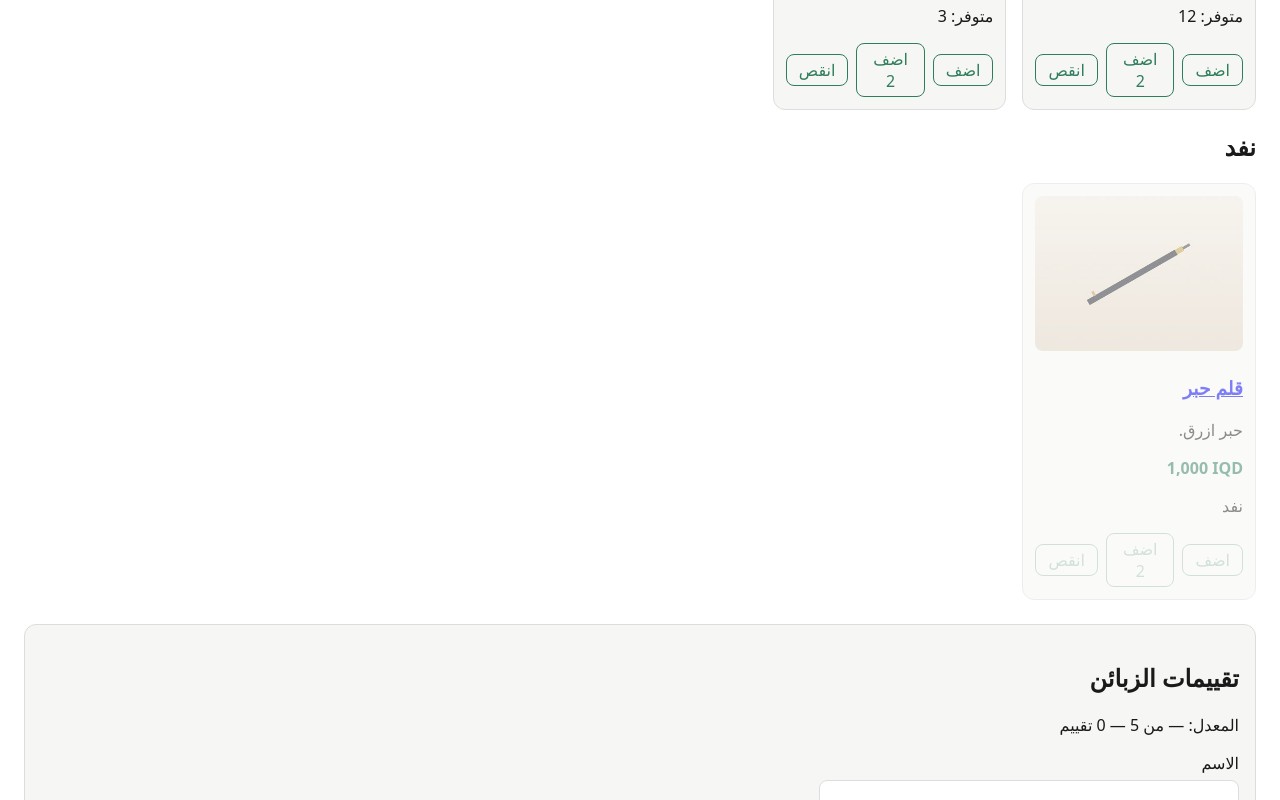
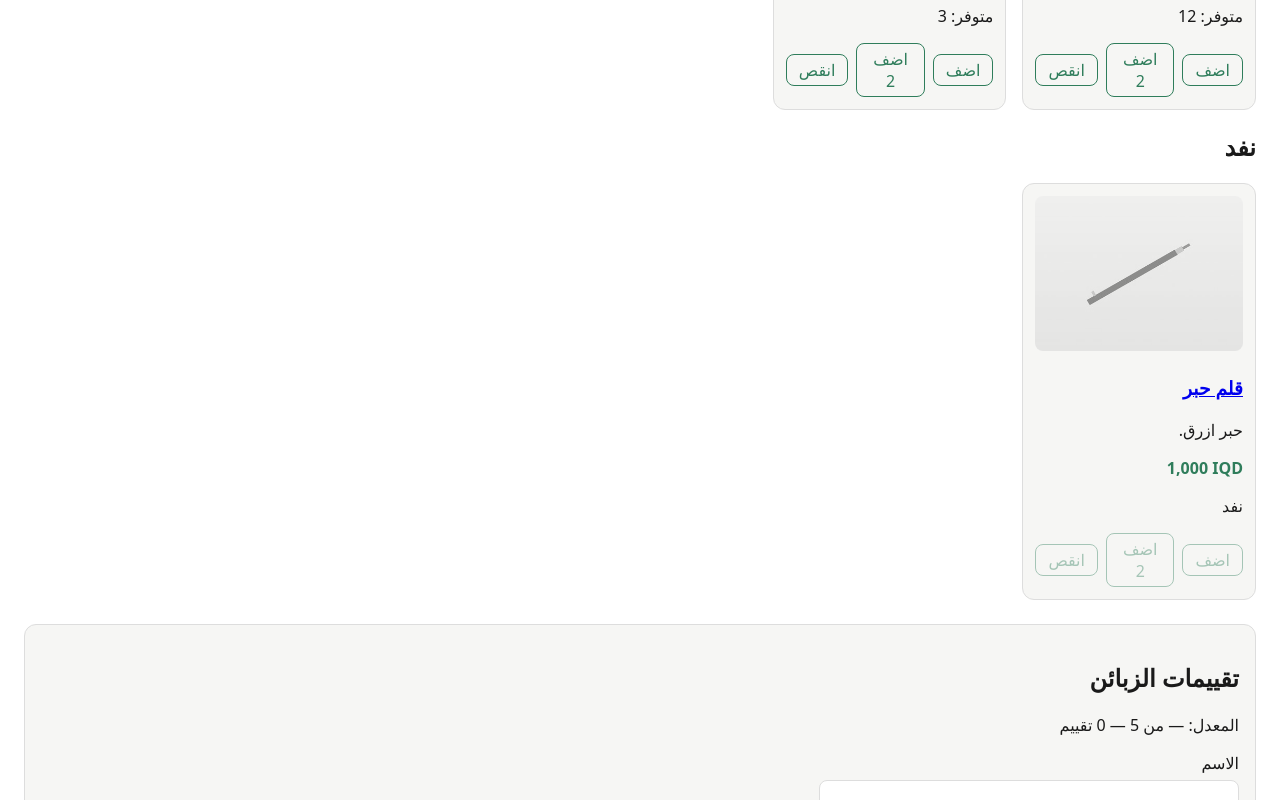
Before and after one commit to srajking/siraj-shop, a React (Vite) app in the folder web/: page / in a window 1280 px wide. Shown: the part 683-1483 px from the top of the page. Built offline with nearby package versions, Linux system fonts and the light colour scheme.

Commit message:
Sold-out cards: dim the photo, keep the text readable
Co-Authored-By: Claude Opus 5.5 <noreply@anthropic.com>

Claude-Session: https://claude.ai/code/session_01CHfzoUBjXfpRGDhg1E2x7L

```diff
--- a/web/src/components/ProductCard.module.css
+++ b/web/src/components/ProductCard.module.css
@@ -1,7 +1,7 @@
 .card { background: var(--card); border: 1px solid var(--line); border-radius: 12px; padding: 12px; }
 .card img { width: 100%; height: auto; border-radius: 8px; }
 .price { font-weight: 700; color: var(--accent); }
-.out { opacity: .5; }
+.out img { opacity: .5; filter: grayscale(1); }   /* dim the photo, keep the text readable */
 .buy { display: flex; gap: 8px; align-items: center; }
 .buy button { font: inherit; padding: 4px 12px; border-radius: 8px; border: 1px solid var(--accent); background: none; color: var(--accent); cursor: pointer; }
 .buy button:disabled { opacity: .4; cursor: default; }
```
Also changed, not shown: 1 other file (tests, documents, lock files or other folders).
